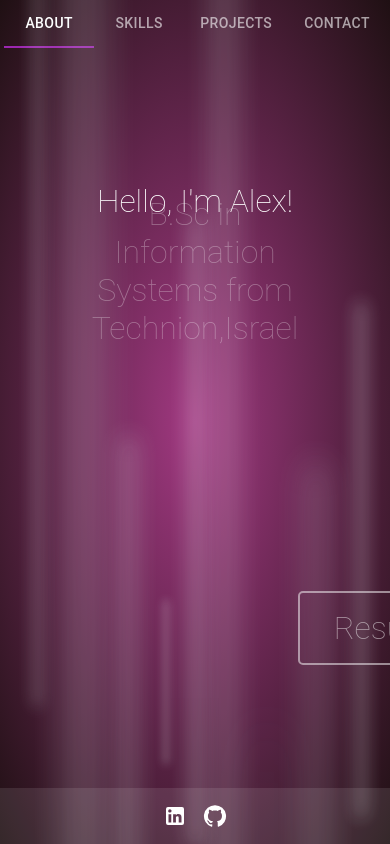
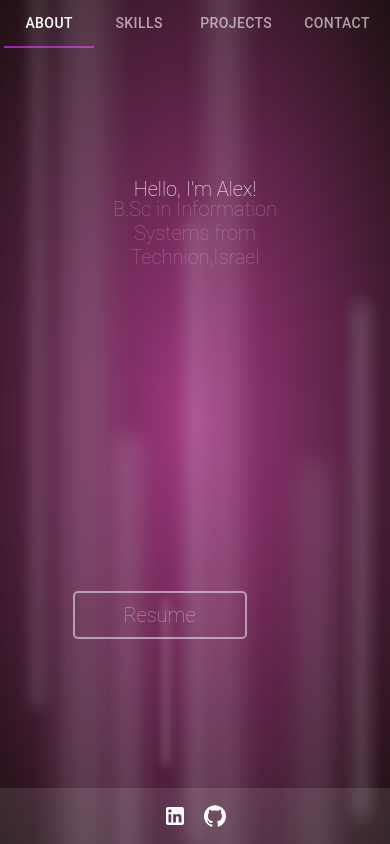
Before and after one commit to saashd/MyPortfolio, a React (Create React App) app: page / in a window 390 px wide. Built offline with nearby package versions, Linux system fonts and the light colour scheme; the HTML template or start-up script is replaced by a standard one.

Commit message:
update css to add responsivity

```diff
--- a/src/App.js
+++ b/src/App.js
@@ -1,7 +1,9 @@
 import Navbar from "./components/Navbar";
 import React from "react";
-import "./components/background.css"
+import "./components/style.css"
 import Footer from "./components/Footer";
+
+
 
 
 function App() {
--- a/src/components/About.js
+++ b/src/components/About.js
@@ -1,5 +1,5 @@
 import React from "react";
-import "./background.css"
+import "./style.css"
 import cv from "./cv.pdf"
 
 
--- a/src/components/Contact.js
+++ b/src/components/Contact.js
@@ -2,6 +2,7 @@ import React, {useState} from "react";
 import TextField from "@mui/material/TextField";
 import Button from "@mui/material/Button";
 import Paper from "@mui/material/Paper";
+import "./style.css"
 
 const ContactForm = () => {
     const [status, setStatus] = useState("Submit");
@@ -9,9 +10,6 @@ const ContactForm = () => {
         e.preventDefault();
         setStatus("Sending...");
         const {name, email, message} = e.target.elements;
-        console.log(name)
-        console.log(email)
-        console.log(message)
         let details = {
             name: name.value,
             email: email.value,
--- a/src/components/Projects.js
+++ b/src/components/Projects.js
@@ -1,5 +1,6 @@
 import React from "react";
 import {projects} from "../data";
+import "./style.css"
 
 
 export default function Projects() {
--- a/src/components/Skills.js
+++ b/src/components/Skills.js
@@ -1,4 +1,5 @@
 import React from "react";
+import "./style.css"
 
 export default function Skills() {
     return (
--- a/src/components/background.css
+++ b/src/components/style.css
@@ -28,10 +28,9 @@ body {
     margin: auto;
     transition: .3s;
     padding: 0.5em;
-    position:absolute;
-    top:50vh;
-
-
+   position:fixed;
+    top:70vh;
+    right:17vh
 
 
 }
@@ -256,6 +255,7 @@ button:focus {
 }
 
 .about {
+    font-size:x-small;
     display: block;
     text-align: center;
     top: 20%;
@@ -478,11 +478,24 @@ button:focus {
     transform: translate(95vw, 90vh);
 }
 
-.skills {
-    color: white;
-    padding: 5%;
-    margin-left: 30%;
+@media (min-width: 200px) {
+    .skills {
+        color: white;
+        padding: 5%;
+        overflow-y: auto;
+        height: 500px;
+    }
 }
+
+@media (min-width: 768px) {
+    .skills {
+        overflow-y: auto;
+        color: white;
+        padding: 5%;
+        margin-left: 30%;
+    }
+}
+
 
 .projects {
     color: white;
```
